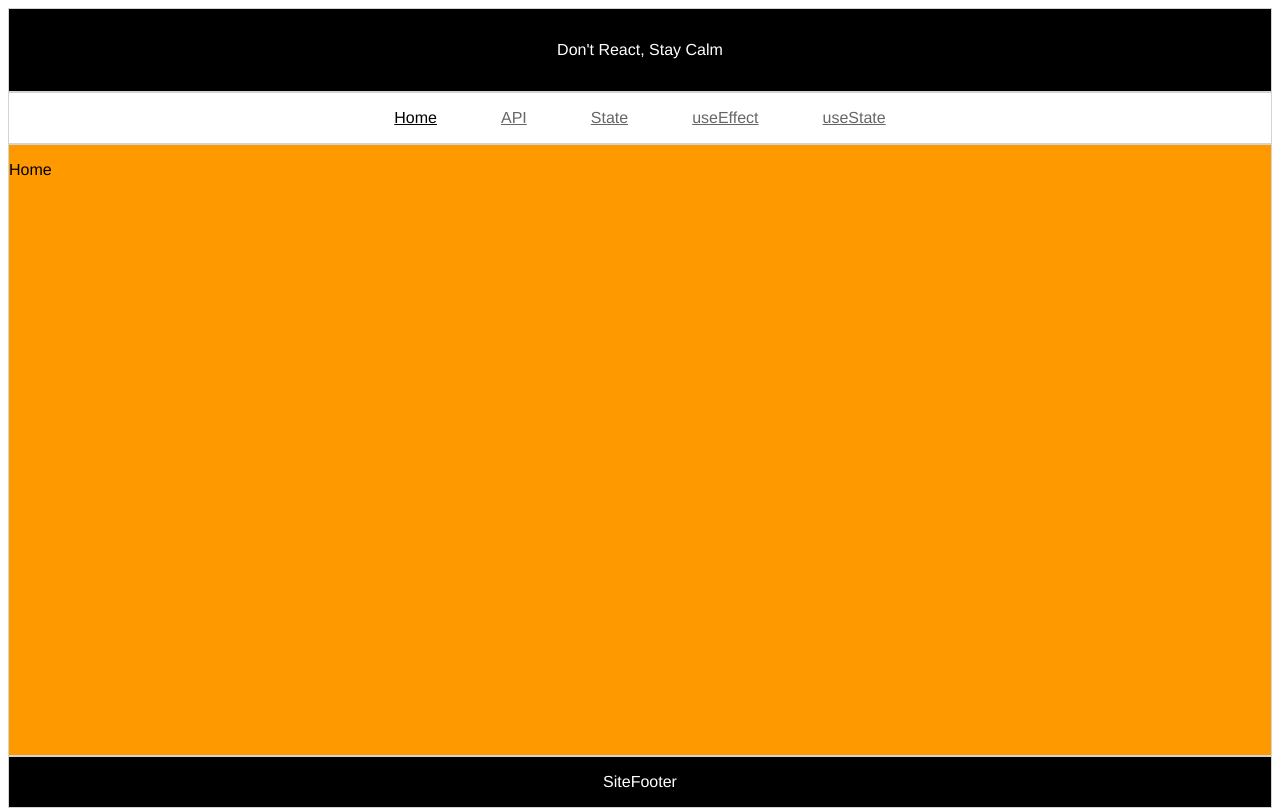
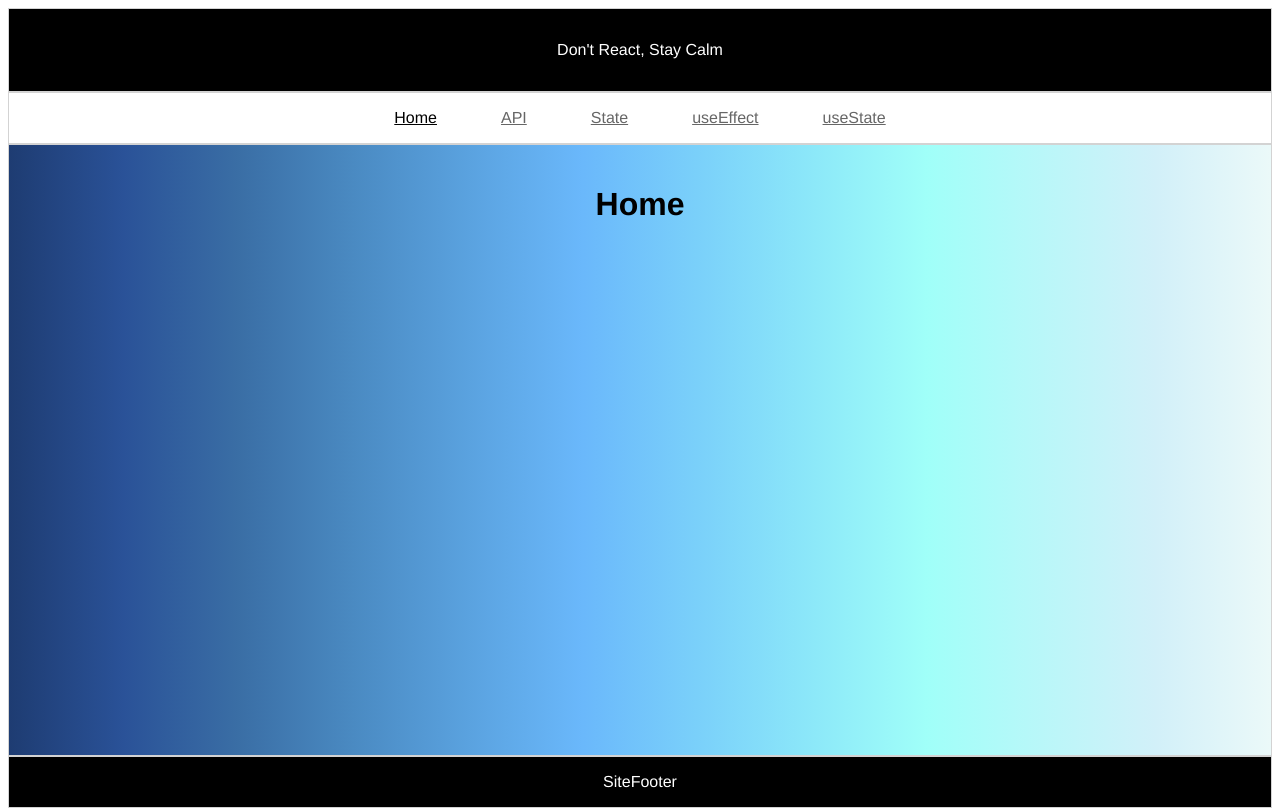
Before and after one commit to tgulu/React-Challenges, a React (Vite) app: page / in a window 1280 px wide. Built offline with nearby package versions, Linux system fonts and the light colour scheme.

Commit message:
add new color scheme for page

```diff
--- a/src/components/Home/Home.jsx
+++ b/src/components/Home/Home.jsx
@@ -3,7 +3,9 @@ import styles from "./Home.module.css";
 function Home() {
   return (
     <div className={styles.wrapper}>
-      <p>Home</p>
+      <div className={styles.container}>
+        <h1>Home</h1>
+      </div>
     </div>
   );
 }
--- a/src/components/Home/Home.module.css
+++ b/src/components/Home/Home.module.css
@@ -1,4 +1,26 @@
 .wrapper {
-  background: #f90;
+  background: linear-gradient(
+    to right,
+    #1e3c72,
+    #2a5298,
+    #3a6ea5,
+    #4a8ac2,
+    #5aa2df,
+    #6ab8fb,
+    #7ad0fa,
+    #8ce8f9,
+    #a0fff9,
+    #b9f7f9,
+    #d2f0f9,
+    #ebf9f9
+  );
   width: 100%;
 }
+
+.container {
+  display: flex;
+  align-items: center;
+  justify-content: center;
+  margin: 0 auto;
+  padding: 20px;
+}
```
